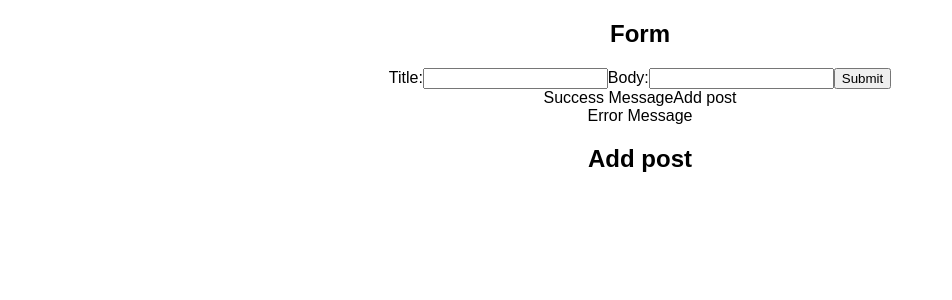
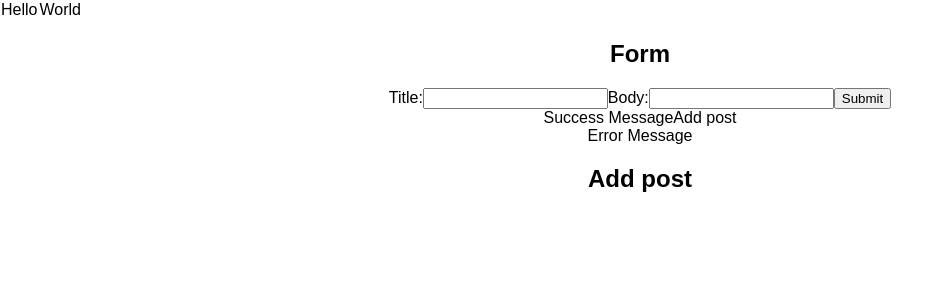
Before and after one commit to Vanshika-8/React-Practice, a React (Create React App) app: page / in a window 1280 px wide. Shown: the top 300 px of the page, without its empty margins (0-952 px from the left). Built offline with nearby package versions, Linux system fonts and the light colour scheme.

Commit message:
Render fragments

```diff
--- a/src/App.js
+++ b/src/App.js
@@ -3,7 +3,7 @@ import './App.css';
 import { person as Person} from './Person/Person'; //named import
 //import Person from './Person/Person'; //default import
 import Forms from './forms/Forms';
-
+import FragmentImplementation from './fragments/FragmentImplementation';
 
 class App extends Component {
    constructor(props){
@@ -59,7 +59,7 @@ handleNewVideos(){
 
     return (
       <div className="App">
-
+     <FragmentImplementation  />
       <Forms/>
       {/* This is an inline css block */}
       {/*  <h1 style={{fontWeight:'bold'}}>Hi I am React</h1>
--- /dev/null
+++ b/src/fragments/FragmentImplementation.js
@@ -0,0 +1,15 @@
+import React, { Component } from 'react';
+import { render } from 'react-dom';
+
+class FragmentImplementation extends Component {
+    render() {
+        return (
+          <React.Fragment>
+          <td>Hello</td>
+          <td>World</td>
+          </React.Fragment>
+          );
+    }
+}
+
+export default FragmentImplementation;
```
